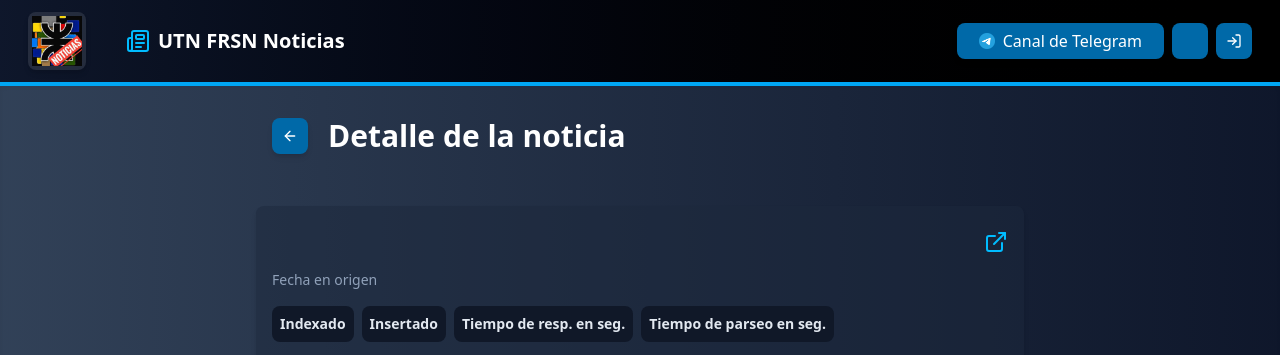
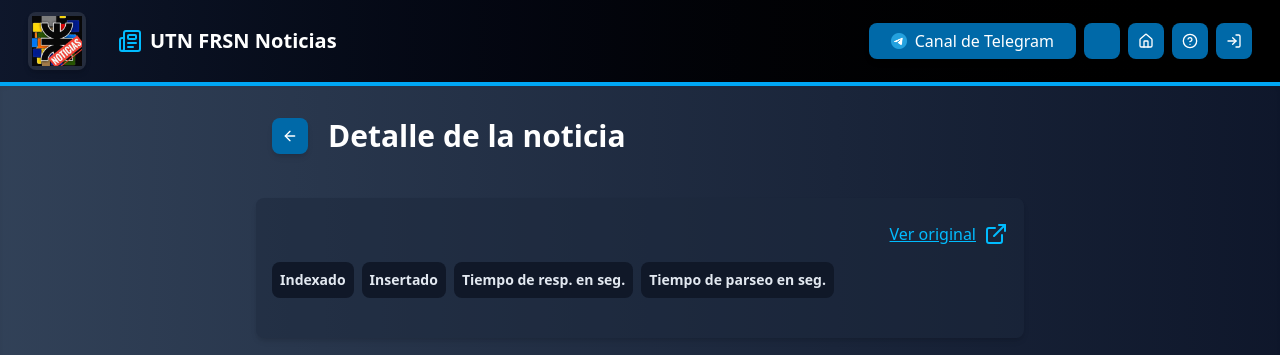
Before and after one commit to gorandp/utn-frsn-news, a FastAPI app: template src/app/fastapi_app/templates/news_detail.html in a window 1280 px wide. Shown: the top 355 px of the page. Run offline with FastAPI, Linux system fonts and the light colour scheme; the template is opened without the code that fills it, so the values that code supplies are empty.

Commit message:
templates fix

```diff
--- a/src/app/fastapi_app/templates/home.html
+++ b/src/app/fastapi_app/templates/home.html
@@ -37,7 +37,9 @@
   </div>
   <div>
     <h1 class="space-y-2 text-xl font-semibold">{{ news.title }}</h1>
+    {% if news.origin_created_at %}
     <h2 class="text-sm text-slate-400 mb-2">{{ news.origin_created_at.strftime("%d/%m/%Y %H:%M") }}</h2>
+    {% endif %}
     <p class="space-y-2">{{ news.content[:100] + "..." }}</p>
   </div>
 </div>
--- a/src/app/fastapi_app/templates/layout.html
+++ b/src/app/fastapi_app/templates/layout.html
@@ -31,14 +31,21 @@
   <link rel="manifest" href="/static/site.webmanifest">
 </head>
 <body class="flex flex-col min-h-screen">
-  <nav class="bg-gradient-to-r from-slate-900 to-black text-white border-b-4 border-sky-500 shadow-lg py-3 px-7 flex flex-row items-center justify-between">
-    <div class="flex flex-row items-center gap-10">
+  <nav class="bg-gradient-to-r from-slate-900 to-black
+      text-white
+      border-b-4 border-sky-500
+      shadow-lg
+      py-3 px-7
+      flex flex-col sm:flex-row items-center
+      gap-4 sm:gap-0
+      justify-center sm:justify-between">
+    <div class="flex flex-row items-center gap-4 sm:gap-8">
       <div class="bg-white/10 rounded-lg p-1 overflow-hidden shadow-md">
         <img src="/static/icons/logo.jpg" width="50" height="50" alt="Logo">
       </div>
       <div class="flex items-center gap-2">
         <i data-lucide="newspaper" class="w-6 h-6 text-sky-400"></i>
-        <a href="{{ url_for('index') }}" class="text-xl font-bold hover:text-sky-300 transition-colors duration-200">UTN FRSN Noticias</a>
+        <a href="{{ url_for('index') }}" class="text-xl font-bold hover:text-sky-300">UTN FRSN Noticias</a>
       </div>
     </div>
     <div class="flex items-center gap-2">
@@ -47,7 +54,7 @@
           border-2 border-transparent hover:border-sky-200
           text-white
           p-2 md:px-5 md:py-1 rounded-lg
-          flex items-center gap-2 transition-all duration-200
+          flex items-center gap-2
           shadow-md hover:shadow-lg"
         target="_blank"
         >
@@ -59,18 +66,38 @@
           border-2 border-transparent hover:border-sky-200
           text-white
           p-2 rounded-lg
-          flex items-center gap-2 transition-all duration-200
+          flex items-center gap-2
           shadow-md hover:shadow-lg"
         target="_blank"
         >
         <i data-lucide="github" class="w-4 h-4"></i>
+      </a>
+      <a href="/"
+        class="bg-sky-700 hover:bg-sky-900
+          border-2 border-transparent hover:border-sky-200
+          text-white
+          p-2 rounded-lg
+          flex items-center gap-2
+          shadow-md hover:shadow-lg"
+        >
+        <i data-lucide="house" class="w-4 h-4"></i>
+      </a>
+      <a href="/about"
+        class="bg-sky-700 hover:bg-sky-900
+          border-2 border-transparent hover:border-sky-200
+          text-white
+          p-2 rounded-lg
+          flex items-center gap-2
+          shadow-md hover:shadow-lg"
+        >
+        <i data-lucide="circle-question-mark" class="w-4 h-4"></i>
       </a>
       <a href="/login"
         class="bg-sky-700 hover:bg-sky-900
           border-2 border-transparent hover:border-sky-200
           text-white
           p-2 rounded-lg
-          flex items-center gap-2 transition-all duration-200
+          flex items-center gap-2
           shadow-md hover:shadow-lg"
         >
         <i data-lucide="log-in" class="w-4 h-4"></i>
@@ -94,7 +121,7 @@
           class="text-center text-white
             bg-sky-600/70 px-4 py-2 rounded-lg
             border-2 border-transparent
-            hover:bg-sky-800 hover:border-sky-200 transition-colors duration-200
+            hover:bg-sky-800 hover:border-sky-200
             flex items-center gap-2"
         >
           <i data-lucide="github" class="w-4 h-4"></i>
--- a/src/app/fastapi_app/templates/news_detail.html
+++ b/src/app/fastapi_app/templates/news_detail.html
@@ -1,13 +1,14 @@
 {% extends "layout.html" %}
 {% block content %}
 
-<div class="max-w-3xl mx-auto mb-5 py-8 px-4
+<div class="max-w-3xl mx-auto mb-3 py-8 px-4
   text-3xl font-bold
   flex gap-5 flex-col sm:flex-row
   justify-start items-center"
 >
   <div>
-    <a href="/"
+    <a href="#"
+      onclick="window.history.back(); return false;"
       class="bg-sky-700 hover:bg-sky-900
         border-2 border-transparent hover:border-sky-200
         text-white
@@ -29,13 +30,16 @@
     <div>
       <a href="{{ news.url }}"
         target="_blank"
-        class="text-sky-400 hover:text-sky-600 underline break-all"
+        class="flex gap-2 text-sky-400 hover:text-sky-600 underline break-all"
       >
+        <p class="whitespace-nowrap">Ver original</p>
         <i data-lucide="external-link"></i>
       </a>
     </div>
   </div>
-  <h2 class="text-sm text-slate-400 mb-4">Fecha en origen {{ news.origin_created_at.strftime("%d/%m/%Y %H:%M") }}</h2>
+  {% if news.origin_created_at %}
+  <h2 class="text-sm text-slate-400 mb-4">{{ news.origin_created_at.strftime("%d/%m/%Y %H:%M") }}</h2>
+  {% endif %}
   <div class="flex gap-2">
     <h2 class="text-sm text-slate-200 mb-4 bg-gray-900 p-2 text-center rounded-lg">
       <b>Indexado</b> {{ news.indexed_at.strftime("%d/%m/%Y %H:%M") }}
@@ -50,9 +54,11 @@
       <b>Tiempo de parseo en seg.</b> {{ news.parse_elapsed_seconds }}
     </h2>
   </div>
+  {% if news.photo_id %}
   <div class="mb-4">
     <img src="https://imagedelivery.net/-/{{ news.photo_id }}/public" alt="News Image" class="w-full h-auto rounded-lg shadow-md">
   </div>
+  {% endif %}
   <p class="space-y-4 whitespace-pre-wrap overflow-auto">{{ news.content }}</p>
 </div>
 
```
